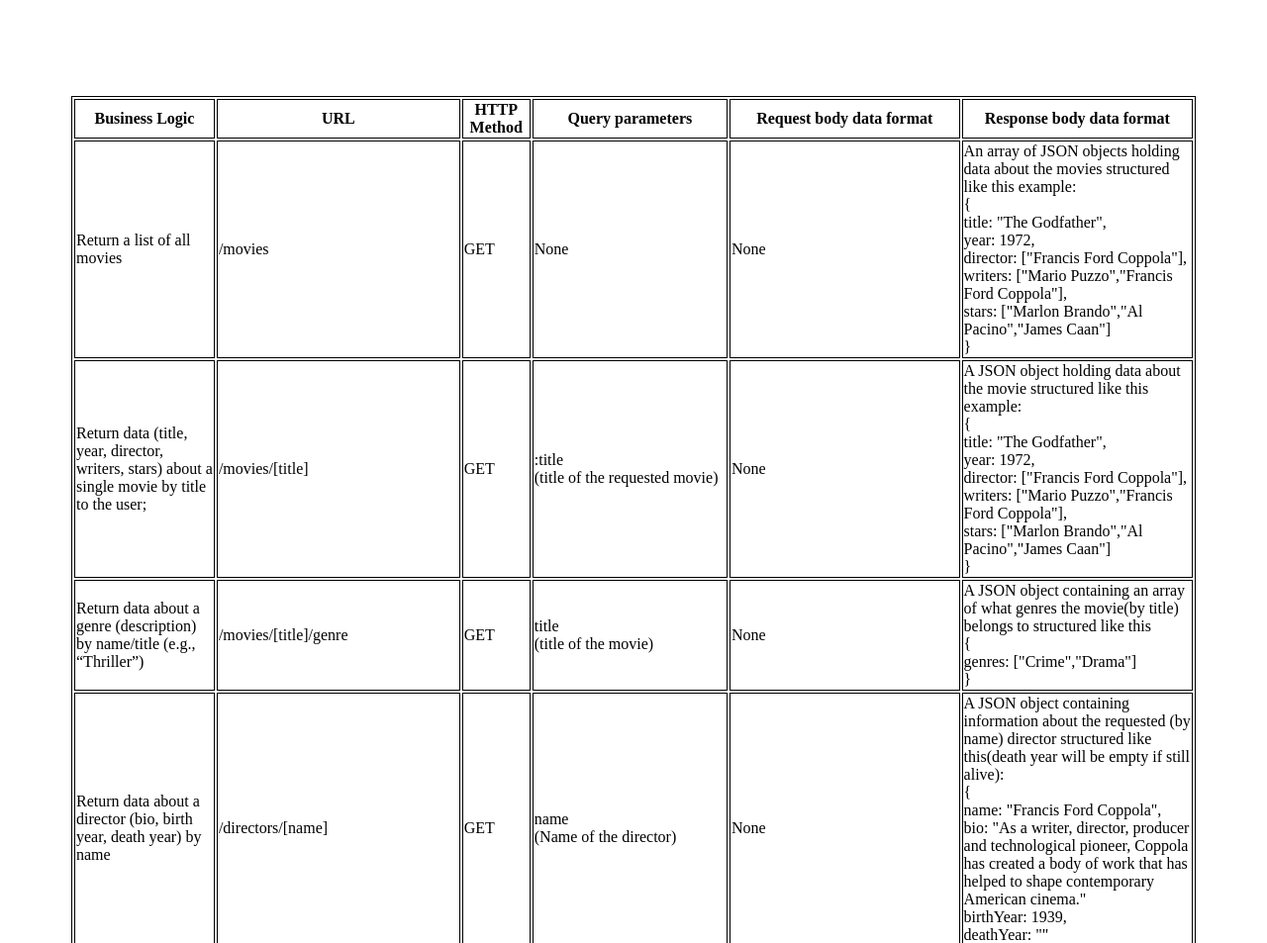
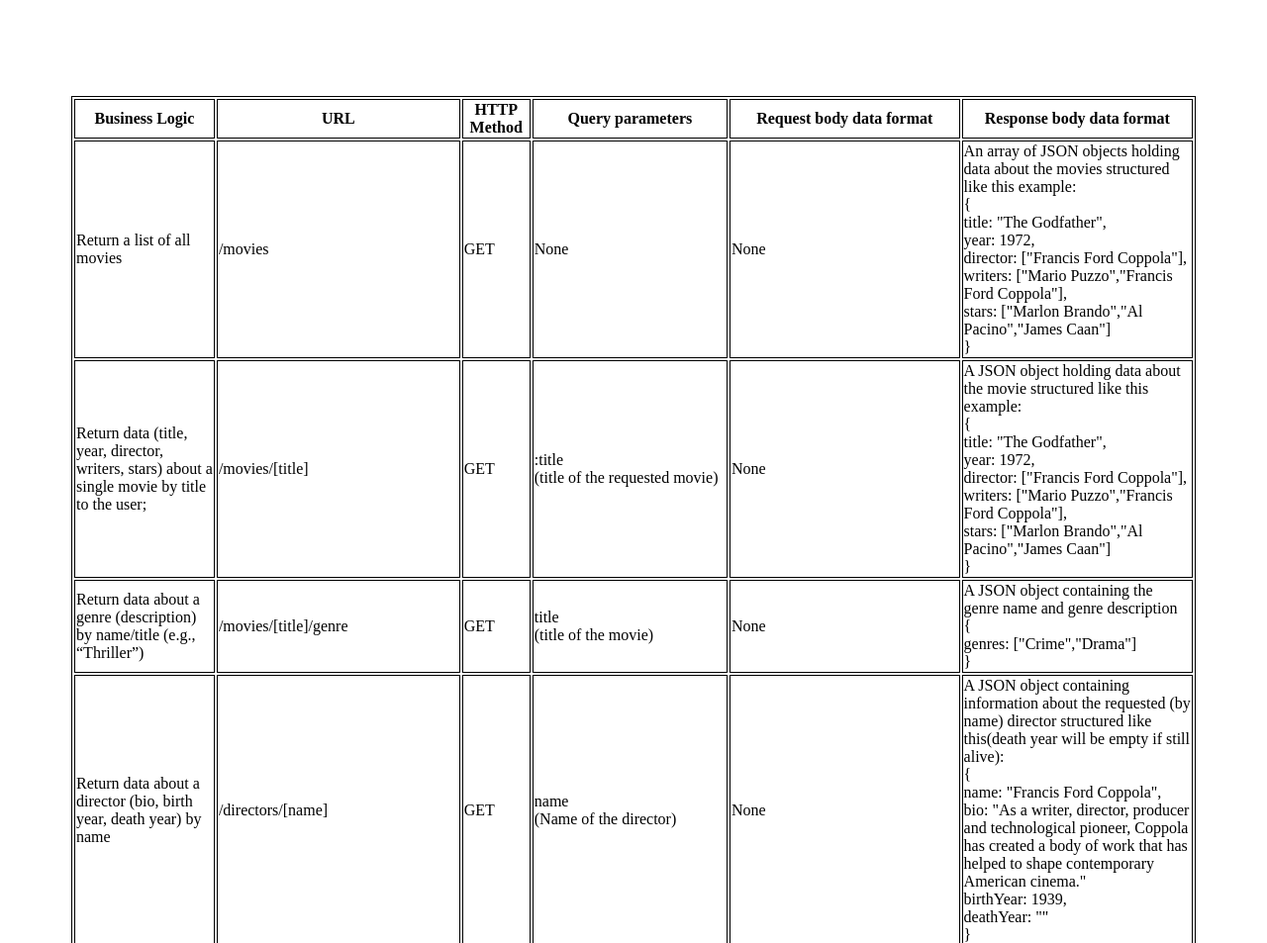
Before and after one commit to PsychoBoyJAck83/movie-api, a website: page public/documentation.html in a window 1280 px wide. Shown: the part 147-1100 px from the top of the page at 99% size. Drawn offline with Linux system fonts and the light colour scheme.

Commit message:
updated response body description of route 	/movies/[title]/genre to json object with genre name and description.

```diff
--- a/public/documentation.html
+++ b/public/documentation.html
@@ -78,7 +78,7 @@
 						<td>GET</td>
 						<td>title<br> (title of the movie) </td>
 						<td>None</td>
-						<td>A JSON object containing an array of what genres the movie(by title) belongs to structured like this<br>
+						<td>A JSON object containing the genre name and genre description<br>
 						  &lcub;<br>
 						  genres:     ["Crime","Drama"]<br>
 						  &rcub;</td>
```
